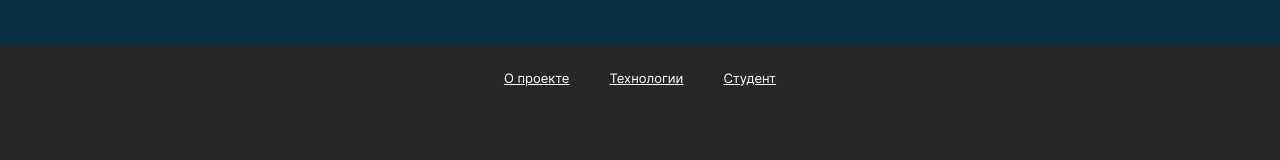
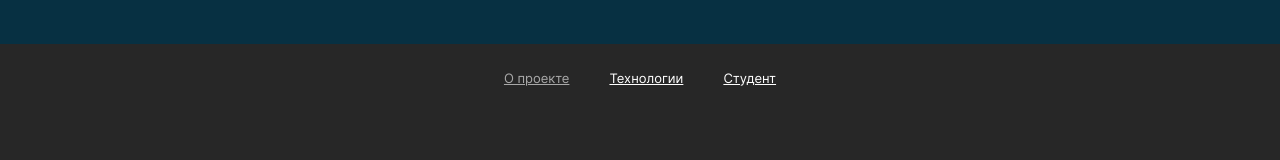
Before and after one commit to litvinovsl/movies-explorer-frontend, a React (Create React App) app: page / in a window 1280 px wide. In both pictures the pointer is over the link "О проекте". Shown: the part 480-640 px from the top of the page. Built offline with nearby package versions, Linux system fonts and the light colour scheme.

Commit message:
opacity transition

```diff
--- a/src/components/NavTab/NavTab.css
+++ b/src/components/NavTab/NavTab.css
@@ -16,4 +16,9 @@
     color: #FFF;
     font-size: 13px;
     line-height: 16px;
+    transition: opacity .3s ease-in-out;
+    cursor: pointer;
 }
+.nav-tab__link:hover {
+    opacity: .6;
+}
```
